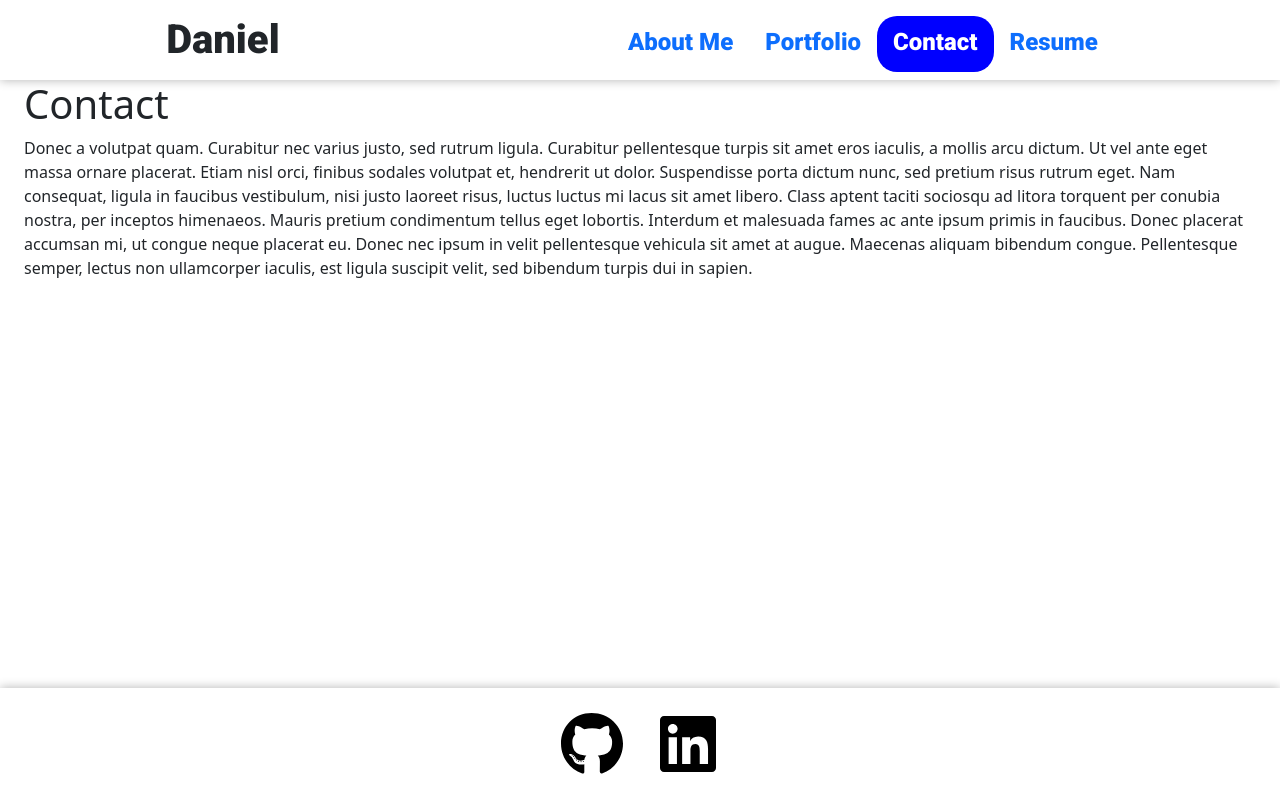
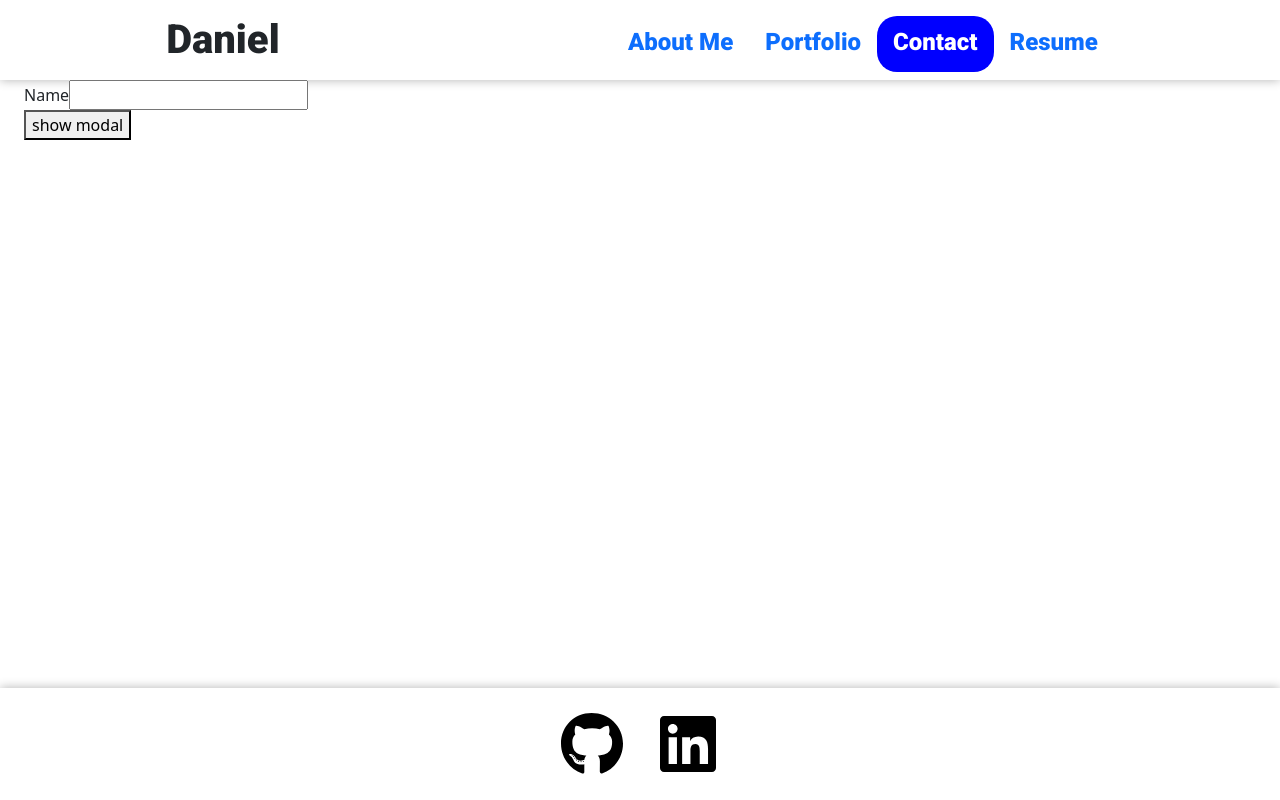
Before and after one commit to Ch40s1/React-Portfolio, a React (Vite) app: page /Contact in a window 1280 px wide. Built offline with nearby package versions, Linux system fonts and the light colour scheme.

Commit message:
added modals and style for modal

```diff
--- /dev/null
+++ b/src/components/Modal.jsx
@@ -0,0 +1,47 @@
+import '../style/modal.css';
+import '../style/imports.css';
+
+const styles = {
+  imageStyle: {
+    height: '25rem',
+    width: "25rem",
+    borderRadius: '50%',
+    border: '3px solid #000',
+  },
+  containerStyle: {
+    marginTop: '10rem',
+  },
+  letterStyle: {
+    fontStyle: {
+      fontWeight: '900',
+      fontSize: '4rem',
+      fontFamily: 'Roboto, sans-serif',
+    },
+    paragraphStyle: {
+      fontFamily: 'Mulish, sans-serif',
+      letterSpacing: '1.2px',
+      lineHeight: '1.6rem',
+    }
+  }
+
+}
+
+export default function Modal({closeModal}) {
+  return (
+    <>
+      <div className="modalBackground">
+        <div className="modalContainer">
+          <div className="modalTitle" style={styles.letterStyle.fontStyle}>
+            <h2>Contact</h2>
+          </div>
+          <div className="modalBody" style={styles.letterStyle.paragraphStyle}>
+           <p> Thank you for submiting </p>
+          </div>
+          <div className="modalFooter" style={styles.letterStyle.paragraphStyle}>
+            <button onClick={() => closeModal(false)}>Close</button>
+          </div>
+        </div>
+      </div>
+    </>
+  )
+}
--- a/src/pages/About.jsx
+++ b/src/pages/About.jsx
@@ -28,7 +28,7 @@ const styles = {
 
 export default function About() {
   return (
-    <div style={styles.containerStyle} className='d-flex gap-5'>
+    <div style={styles.containerStyle} className='d-flex gap-5 justify-content-center'>
       <div>
         <h1 style={styles.letterStyle.fontStyle}>Full-Stack-Developer</h1>
         <p style={styles.letterStyle.paragraphStyle}>
--- a/src/pages/Contact.jsx
+++ b/src/pages/Contact.jsx
@@ -1,22 +1,38 @@
-export default function Contact() {
+import { useState } from 'react';
+import Modal from '../components/Modal';
+
+function Contact() {
+  const [inputs, setInputs] = useState({});
+  const [openModal, setOpenModal] = useState(false)
+
+  const handleChange = (event) => {
+    const name = event.target.name;
+    const value = event.target.value;
+    setInputs(values => ({ ...values, [name]: value }))
+  }
+  const handleSubmit = (event) => {
+    event.preventDefault();
+  }
+
   return (
-    <div>
-      <h1>Contact</h1>
-      <p>
-        Donec a volutpat quam. Curabitur nec varius justo, sed rutrum ligula.
-        Curabitur pellentesque turpis sit amet eros iaculis, a mollis arcu
-        dictum. Ut vel ante eget massa ornare placerat. Etiam nisl orci, finibus
-        sodales volutpat et, hendrerit ut dolor. Suspendisse porta dictum nunc,
-        sed pretium risus rutrum eget. Nam consequat, ligula in faucibus
-        vestibulum, nisi justo laoreet risus, luctus luctus mi lacus sit amet
-        libero. Class aptent taciti sociosqu ad litora torquent per conubia
-        nostra, per inceptos himenaeos. Mauris pretium condimentum tellus eget
-        lobortis. Interdum et malesuada fames ac ante ipsum primis in faucibus.
-        Donec placerat accumsan mi, ut congue neque placerat eu. Donec nec ipsum
-        in velit pellentesque vehicula sit amet at augue. Maecenas aliquam
-        bibendum congue. Pellentesque semper, lectus non ullamcorper iaculis,
-        est ligula suscipit velit, sed bibendum turpis dui in sapien.
-      </p>
-    </div>
-  );
+    <>
+      <form onSubmit={handleSubmit}>
+        <label> Name
+          <input
+            type='text'
+            name='username'
+            value={inputs.username || ''}
+            onChange={handleChange}
+          />
+        </label>
+      </form>
+      <button onClick={ () =>
+        setOpenModal(true)
+      }>show modal
+      </button>
+   {openModal && <Modal closeModal={setOpenModal} />}
+    </>
+  )
 }
+
+export default Contact;
--- /dev/null
+++ b/src/style/modal.css
@@ -0,0 +1,24 @@
+
+.modalBackground {
+  position: fixed;
+  top: 0;
+  left: 0;
+  width: 100%;
+  height: 100%;
+  background-color: rgba(0, 0, 0, 0.5);
+  display: flex;
+  justify-content: center;
+  align-items: center;
+}
+
+.modalContainer {
+  background-color: white;
+  padding: 20px;
+  border-radius: 5px;
+  box-shadow: 0px 0px 10px rgba(0, 0, 0, 0.2);
+}
+
+.modalFooter button {
+  margin-top: 10px;
+  border-radius: 5px;
+}
```
